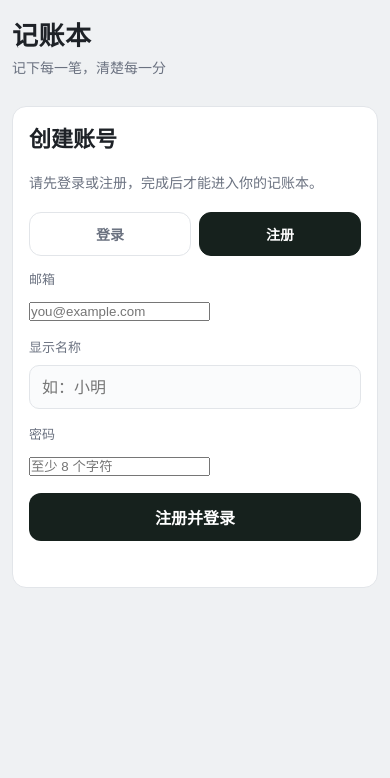
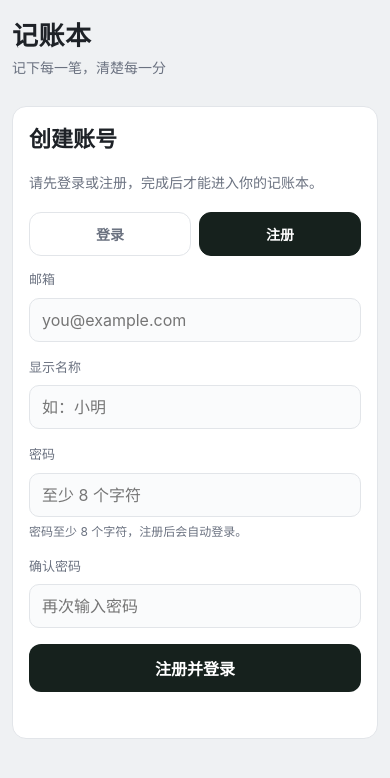
Before and after one commit to yangfan06-kd/jizhangben, a website: page index.html in a window 390 px wide. Both pictures are taken after a click on the button "注册". Drawn offline with Linux system fonts and the light colour scheme; no server answers.

Commit message:
feat: improve login and registration form

```diff
--- a/css/style.css
+++ b/css/style.css
@@ -72,6 +72,12 @@
     color: var(--muted);
     font-size: 14px;
     line-height: 1.6;
+  }
+  .auth-password-hint {
+    margin-top: 6px;
+    color: var(--muted);
+    font-size: 12px;
+    line-height: 1.5;
   }
   .auth-panel-head {
     display: flex;
@@ -186,7 +192,8 @@
   .field-row { display: flex; gap: 12px; }
   .field-row .field { flex: 1; }
 
-  input[type="number"], input[type="text"], input[type="date"] {
+  input[type="number"], input[type="text"], input[type="date"],
+  input[type="email"], input[type="password"] {
     width: 100%;
     padding: 10px 12px;
     border: 1px solid var(--line);
@@ -484,7 +491,8 @@
     .tab { min-height: 44px; }
     .chip, .mini-btn, .btn-ghost { min-height: 44px; }
     .mini-btn { min-width: 44px; padding: 8px 10px; }
-    input[type="number"], input[type="text"], input[type="date"], select {
+    input[type="number"], input[type="text"], input[type="date"],
+    input[type="email"], input[type="password"], select {
       min-height: 44px;
     }
   }
--- a/index.html
+++ b/index.html
@@ -45,7 +45,12 @@
     </div>
     <div class="field">
       <div class="field-label">密码</div>
-      <input id="authPassword" type="password" autocomplete="current-password" placeholder="至少 8 个字符">
+      <input id="authPassword" type="password" autocomplete="current-password" placeholder="至少 8 个字符" minlength="8" maxlength="200">
+      <div id="authPasswordHint" class="auth-password-hint">登录时填写注册账号的密码；注册密码至少 8 个字符。</div>
+    </div>
+    <div class="field" id="authConfirmField" hidden>
+      <div class="field-label">确认密码</div>
+      <input id="authPasswordConfirm" type="password" autocomplete="new-password" placeholder="再次输入密码" minlength="8" maxlength="200">
     </div>
     <button id="authSubmitBtn" class="btn-primary" type="button">登录</button>
     <div id="authMsg" class="form-msg"></div>
--- a/js/auth-form.js
+++ b/js/auth-form.js
@@ -109,12 +109,28 @@ function setAuthMode(mode) {
   const submit = document.getElementById("authSubmitBtn");
   const loginTab = document.getElementById("authLoginTab");
   const registerTab = document.getElementById("authRegisterTab");
+  const confirmField = document.getElementById("authConfirmField");
+  const passwordHint = document.getElementById("authPasswordHint");
+  const passwordInput = document.getElementById("authPassword");
+  const confirmInput = document.getElementById("authPasswordConfirm");
   if (title) title.textContent = authMode === "register" ? "创建账号" : "登录记账本";
   if (nameField) nameField.hidden = authMode !== "register";
+  if (confirmField) confirmField.hidden = authMode !== "register";
+  if (passwordHint) passwordHint.textContent = authMode === "register"
+    ? "密码至少 8 个字符，注册后会自动登录。"
+    : "登录时填写注册账号的密码。";
+  if (passwordInput && typeof passwordInput.setAttribute === "function") {
+    passwordInput.setAttribute("autocomplete", authMode === "register" ? "new-password" : "current-password");
+  }
+  if (authMode === "login" && confirmInput) confirmInput.value = "";
   if (submit) submit.textContent = authMode === "register" ? "注册并登录" : "登录";
   if (loginTab) loginTab.classList.toggle("active", authMode === "login");
   if (registerTab) registerTab.classList.toggle("active", authMode === "register");
   showAuthMsg("");
+}
+
+function isValidAuthEmail(email) {
+  return /^[^@\s]+@[^@\s]+\.[^@\s]+$/.test(email);
 }
 
 function openAuthPanel(mode = "login") {
@@ -150,9 +166,14 @@ async function submitAuth() {
   const email = document.getElementById("authEmail").value.trim();
   const password = document.getElementById("authPassword").value;
   const displayName = document.getElementById("authDisplayName").value.trim();
+  const passwordConfirm = document.getElementById("authPasswordConfirm").value;
   if (!email) { showAuthMsg("请填写邮箱"); return; }
+  if (!isValidAuthEmail(email)) { showAuthMsg("请输入有效的邮箱地址"); return; }
   if (!password) { showAuthMsg("请填写密码"); return; }
+  if (authMode === "register" && password.length < 8) { showAuthMsg("密码至少需要 8 个字符"); return; }
   if (authMode === "register" && !displayName) { showAuthMsg("请填写显示名称"); return; }
+  if (authMode === "register" && displayName.length > 100) { showAuthMsg("显示名称不能超过 100 个字符"); return; }
+  if (authMode === "register" && password !== passwordConfirm) { showAuthMsg("两次输入的密码不一致"); return; }
   if (!backendApi.baseUrl()) {
     showAuthMsg("当前是本地文件模式，请先用 HTTP 服务打开页面");
     return;
```
Also changed, not shown: docs/DEPLOYMENT.md (+2 -0 lines), docs/LEARNING_LOG.md (+12 -0 lines), tests/api-client.test.cjs (+30 -1 lines), README.md.
